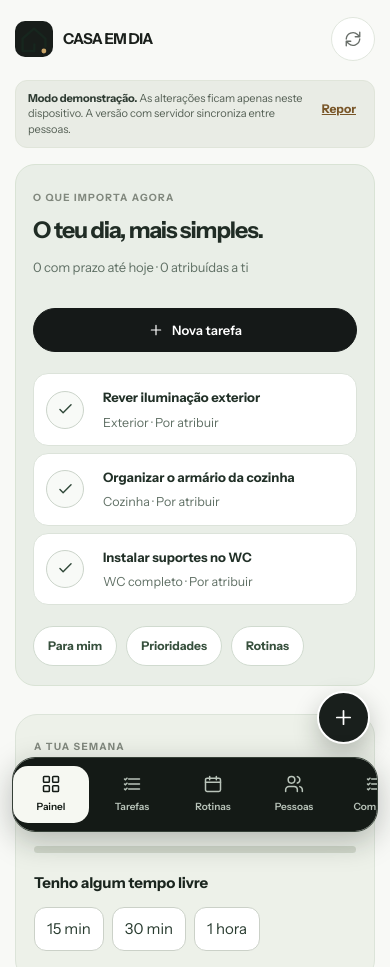
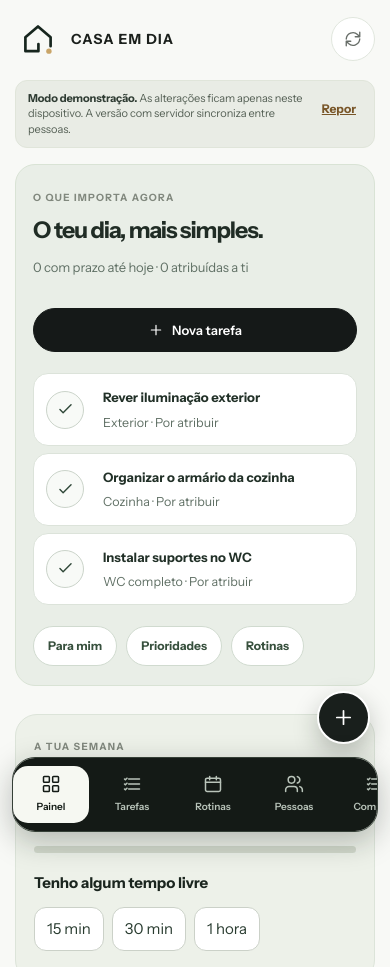
Before and after one commit to cmsdias/casa-em-dia, a plain HTML site: page docs/index.html in a window 390 px wide. Shown: the top 967 px of the page. Drawn offline with Linux system fonts and the light colour scheme; files that its build step writes are made by us from their sources; files whose address does not match are found by name.

Commit message:
Aplicar marca minimalista aos cabeçalhos responsivos

```diff
--- a/casa_em_dia/public/style.css
+++ b/casa_em_dia/public/style.css
@@ -521,3 +521,14 @@ select{
 .worklog-summary strong{font-size:clamp(22px,3vw,29px);font-variant-numeric:tabular-nums;letter-spacing:-.045em}
 .worklog-summary span{font-size:12px;color:#657364}
 @media(max-width:650px){.person-card{flex-wrap:wrap;gap:10px}.person-tasks{flex-basis:100%;order:5}.worklog-summary>div{padding:14px}}
+
+/* Identidade Casa em Dia — símbolo de traço contínuo, sem tagline */
+.brand .brand-symbol.brand-new{width:46px;height:46px;min-width:46px;background:transparent!important;border-radius:0;display:grid;place-items:center;padding:0;box-shadow:none}
+.brand .brand-symbol.brand-new img{display:block;width:44px;height:44px;max-width:none;object-fit:contain}
+.brand .brand-copy strong{font-family:'Instrument Sans',Arial,sans-serif;font-size:16px;font-weight:650;letter-spacing:.12em;line-height:1.15}
+.auth-aside .brand-symbol.brand-new{background:transparent!important}
+.auth-aside .brand-copy strong{color:#f8f7f2}
+.mobile-header .brand-symbol.brand-new{width:43px;height:43px;flex:0 0 43px}
+.mobile-header .brand-symbol.brand-new img{width:42px;height:42px}
+.mobile-header .brand-copy strong{font-size:clamp(12px,3.6vw,16px);letter-spacing:.085em;white-space:nowrap}
+@media(max-width:360px){.mobile-header .brand-copy strong{font-size:12px;letter-spacing:.05em}}
```
